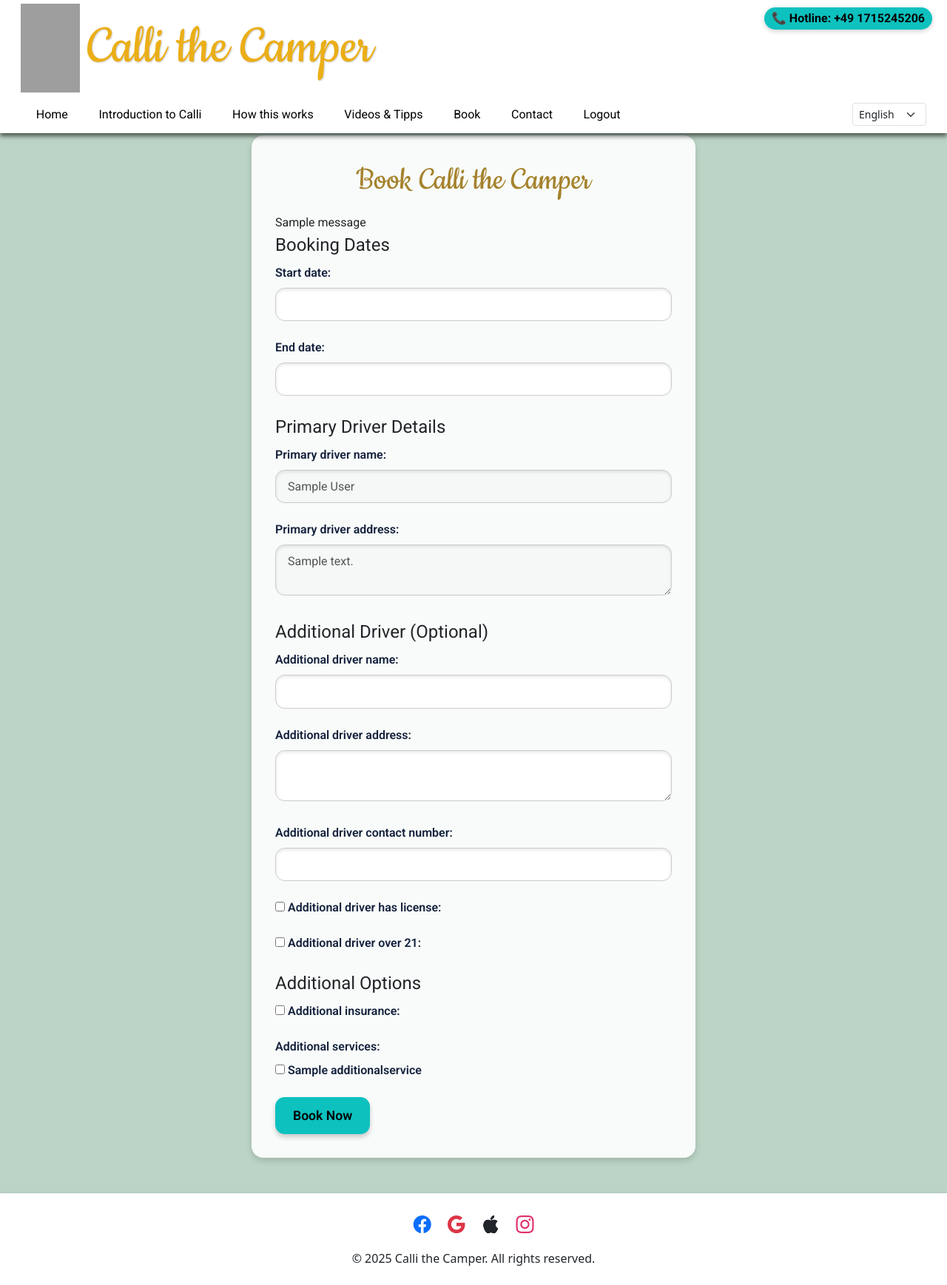
After one commit to LanaD-coder/CalliDerCameper, a Django app: page /campervan/1/book/ in a window 1280 px wide. The commit adds this page. Shown: the whole page at 74% size. Run offline with Django 5.2, Linux system fonts and the light colour scheme; a user stored in the database is signed in; tables that the repository leaves empty hold one stand-in row (values such as "Sample post"); one stand-in notice (Sample message) is shown; grey boxes are pictures that could not be loaded.

Commit message:
add booking, additional services models and css styling to allauth pages

```diff
--- a/accounts/models.py
+++ b/accounts/models.py
@@ -3,6 +3,8 @@ from django.db import models
 
 class UserProfile(models.Model):
     user = models.OneToOneField(User, on_delete=models.CASCADE)
+    phone_number = models.CharField(max_length=20, blank=True)
+    address = models.TextField(blank=True)
     receive_offers = models.BooleanField(default=False)
     wants_to_list_camper = models.BooleanField(default=False)
 
--- /dev/null
+++ b/rentals/forms.py
@@ -0,0 +1,71 @@
+from django import forms
+from .models import Booking
+
+class BookingForm(forms.ModelForm):
+    primary_driver_name = forms.CharField(required=False, disabled=True)
+    primary_driver_address = forms.CharField(widget=forms.Textarea(attrs={'rows': 2}), required=False, disabled=True)
+
+    def __init__(self, *args, **kwargs):
+        self.user = kwargs.pop('user', None)
+        self.campervan = kwargs.pop('campervan', None)
+        super().__init__(*args, **kwargs)
+
+        # Set primary driver fields for display
+        if self.user:
+            self.fields['primary_driver_name'].initial = self.user.get_full_name()
+            if hasattr(self.user, 'userprofile'):
+                self.fields['primary_driver_address'].initial = self.user.userprofile.address
+
+    def save(self, commit=True):
+        booking = super().save(commit=False)
+        if self.user:
+            booking.primary_driver = self.user
+        if self.campervan:
+            booking.campervan = self.campervan
+        if commit:
+            booking.save()
+            self.save_m2m()
+        return booking
+
+    class Meta:
+        model = Booking
+        fields = [
+            'start_date', 'end_date',
+            'additional_driver_name', 'additional_driver_address', 'additional_driver_contact_number',
+            'additional_driver_has_license', 'additional_driver_over_21',
+            'additional_insurance', 'additional_services'
+        ]
+        widgets = {
+            'additional_driver_address': forms.Textarea(attrs={'rows': 2}),
+            'additional_services': forms.CheckboxSelectMultiple(),
+        }
+
+    def clean(self):
+        cleaned_data = super().clean()
+        start_date = cleaned_data.get('start_date')
+        end_date = cleaned_data.get('end_date')
+
+        # Date validation
+        if start_date and end_date and end_date < start_date:
+            raise forms.ValidationError("End date cannot be before start date.")
+
+        # Additional driver validations
+        name = cleaned_data.get('additional_driver_name')
+        contact = cleaned_data.get('additional_driver_contact_number')
+        has_license = cleaned_data.get('additional_driver_has_license')
+        over_21 = cleaned_data.get('additional_driver_over_21')
+
+        if name:
+            if not contact:
+                self.add_error('additional_driver_contact_number', "Contact number is required for additional driver.")
+            if not has_license:
+                self.add_error('additional_driver_has_license', "You must confirm the additional driver has a valid driver's license.")
+            if not over_21:
+                self.add_error('additional_driver_over_21', "Additional driver must be over 21 years old.")
+        else:
+            # If no additional driver name, clear out dependent fields
+            cleaned_data['additional_driver_contact_number'] = None
+            cleaned_data['additional_driver_has_license'] = False
+            cleaned_data['additional_driver_over_21'] = False
+
+        return cleaned_data
--- /dev/null
+++ b/rentals/templates/rentals/booking_form.html
@@ -0,0 +1,86 @@
+{% extends "base.html" %}
+{% load static %}
+{% load i18n %}
+
+{% block content %}
+<section id="booking-section" class="form-section">
+  <h2>{% trans "Book Calli the Camper" %}</h2>
+
+  {% if messages %}
+    {% for message in messages %}
+      <div class="form-message">
+        {{ message }}
+      </div>
+    {% endfor %}
+  {% endif %}
+
+  <form method="post" novalidate>
+    {% csrf_token %}
+
+    <fieldset>
+      <legend>{% trans "Booking Dates" %}</legend>
+
+      <label for="{{ form.start_date.id_for_label }}">{{ form.start_date.label }}:</label>
+      {{ form.start_date }}
+      <div class="field-error">{{ form.start_date.errors }}</div>
+
+      <label for="{{ form.end_date.id_for_label }}">{{ form.end_date.label }}:</label>
+      {{ form.end_date }}
+      <div class="field-error">{{ form.end_date.errors }}</div>
+    </fieldset>
+
+    <fieldset>
+      <legend>{% trans "Primary Driver Details" %}</legend>
+
+      <label for="{{ form.primary_driver_name.id_for_label }}">{{ form.primary_driver_name.label }}:</label>
+      {{ form.primary_driver_name }}
+      <div class="field-error">{{ form.primary_driver_name.errors }}</div>
+
+      <label for="{{ form.primary_driver_address.id_for_label }}">{{ form.primary_driver_address.label }}:</label>
+      {{ form.primary_driver_address }}
+      <div class="field-error">{{ form.primary_driver_address.errors }}</div>
+    </fieldset>
+
+    <fieldset>
+      <legend>{% trans "Additional Driver (Optional)" %}</legend>
+
+      <label for="{{ form.additional_driver_name.id_for_label }}">{{ form.additional_driver_name.label }}:</label>
+      {{ form.additional_driver_name }}
+      <div class="field-error">{{ form.additional_driver_name.errors }}</div>
+
+      <label for="{{ form.additional_driver_address.id_for_label }}">{{ form.additional_driver_address.label }}:</label>
+      {{ form.additional_driver_address }}
+      <div class="field-error">{{ form.additional_driver_address.errors }}</div>
+
+      <label for="{{ form.additional_driver_contact_number.id_for_label }}">{{ form.additional_driver_contact_number.label }}:</label>
+      {{ form.additional_driver_contact_number }}
+      <div class="field-error">{{ form.additional_driver_contact_number.errors }}</div>
+
+      <div>
+        {{ form.additional_driver_has_license }} {{ form.additional_driver_has_license.label_tag }}
+        <div class="field-error">{{ form.additional_driver_has_license.errors }}</div>
+      </div>
+
+      <div>
+        {{ form.additional_driver_over_21 }} {{ form.additional_driver_over_21.label_tag }}
+        <div class="field-error">{{ form.additional_driver_over_21.errors }}</div>
+      </div>
+    </fieldset>
+
+    <fieldset>
+      <legend>{% trans "Additional Options" %}</legend>
+
+      <div>
+        {{ form.additional_insurance }} {{ form.additional_insurance.label_tag }}
+        <div class="field-error">{{ form.additional_insurance.errors }}</div>
+      </div>
+
+      <label for="{{ form.additional_services.id_for_label }}">{{ form.additional_services.label }}:</label>
+      {{ form.additional_services }}
+      <div class="field-error">{{ form.additional_services.errors }}</div>
+    </fieldset>
+
+    <button type="submit" id="book-now-btn">{% trans "Book Now" %}</button>
+  </form>
+</section>
+{% endblock %}
--- a/rentals/urls.py
+++ b/rentals/urls.py
@@ -3,4 +3,7 @@ from . import views
 
 urlpatterns = [
     path('', views.home, name='home'),
+     path('campervan/<int:pk>/', views.campervan_detail, name='campervan_detail'),
+    path('campervan/<int:pk>/book/', views.book_campervan, name='book_campervan'),
+    path('api/campervan/<int:pk>/booked_dates/', views.booked_dates_api, name='booked_dates_api'),
 ]
--- a/rentals/views.py
+++ b/rentals/views.py
@@ -1,8 +1,12 @@
-from django.shortcuts import get_object_or_404, render
+from django.contrib.auth.decorators import login_required
+from django.shortcuts import get_object_or_404, render, redirect
 from .models import Campervan, Booking, SeasonalRate
 from datetime import timedelta
+from django.http import JsonResponse
 import json
 from django.utils.translation import gettext as _
+from django.contrib import messages
+from .forms import BookingForm
 
 
 def home(request):
@@ -69,8 +73,38 @@ def campervan_detail(request, pk):
     context = {
             'van': campervan,
             'van_images': images,
-            'date_prices': json.dumps(date_prices_dict),  # JSON string
-            # add other context vars like booked_dates, calendar_events, etc.
+            'date_prices': json.dumps(date_prices_dict),
+
     }
 
     return render(request, 'home.html', context)
+
+
+@login_required(login_url='/account/login/')
+def book_campervan(request, pk):
+    campervan = get_object_or_404(Campervan, pk=pk)
+
+    initial_data = {}
+    if 'start_date' in request.GET and 'end_date' in request.GET:
+        initial_data['start_date'] = request.GET['start_date']
+        initial_data['end_date'] = request.GET['end_date']
+
+    if request.method == 'POST':
+        form = BookingForm(request.POST, user=request.user, campervan=campervan)
+        if form.is_valid():
+            booking = form.save(commit=False)
+            # campervan set in form.save(), so no need to set here again
+            booking.save()
+            messages.success(request, _('Booking confirmed!'))
+            return redirect('campervan_detail', pk=campervan.pk)
+    else:
+        form = BookingForm(initial=initial_data, user=request.user, campervan=campervan)
+
+    return render(request, 'rentals/booking_form.html', {'form': form, 'campervan': campervan})
+
+
+def booked_dates_api(request, pk):
+    campervan = get_object_or_404(Campervan, pk=pk)
+    bookings = campervan.bookings.all()
+    booked_ranges = [{'start': b.start_date.isoformat(), 'end': b.end_date.isoformat()} for b in bookings]
+    return JsonResponse(booked_ranges, safe=False)
--- a/static/css/styles.css
+++ b/static/css/styles.css
@@ -4,10 +4,16 @@
   padding: 0;
 }
 
+html, body {
+  height: 100%;
+  margin: 0;
+}
+
 body {
+  display: flex;
+  flex-direction: column;
+  min-height: 100vh;
   background-color: #bbd4c5;
-  margin: 0;
-  height: 100vh;
 }
 
 /* Fonts */
@@ -30,25 +36,40 @@ body {
   margin-top: 135px;
 }
 
+.hotline-label {
+  position: fixed;
+  top: 10px;
+  right: 20px;
+  background-color: #0dc1bf;
+  color: black;
+  padding: 3px 10px;
+  margin-bottom: 5px;
+  border-radius: 20px;
+  font-weight: bold;
+  font-family: 'Roboto', sans-serif;
+  box-shadow: 0 2px 6px rgba(0,0,0,0.2);
+  z-index: 1000;
+}
+
 /* Navbar */
 .navbar {
   position: fixed;
   top: 0;
   left: 0;
   width: 100%;
-  z-index: 1000;
   display: flex;
   align-items: center;
-  background-color: #ebae16;
+  background-color: white;
   padding: 0 1rem;
   justify-content: space-between;
   flex-wrap: wrap;
   box-shadow: 0 4px 6px rgba(0, 0, 0, 0.6);
+  z-index: 1050;
 }
 
 #site-title {
   font-family: "Cookie", cursive;
-  color: black;
+  color: #ebae16;
   font-size: 5rem;
   text-shadow: 1px 1px 2px rgba(0, 0, 0, 0.2);
 }
@@ -71,7 +92,7 @@ body {
     top: 0;
     right: 0;
     background-color: rgba(255, 255, 255, 0.85);
-    color: #6edad9;
+    color: #a5822d;
     text-align: center;
     padding: 1.5rem;
     font-size: 1.25rem;
@@ -177,7 +198,7 @@ body {
   }
 
 footer {
-  background-color: #ebae16;
+  background-color: white;
   box-shadow: 0 4px 6px rgba(0, 0, 0, 0.6);
 
 }
@@ -276,8 +297,13 @@ footer {
   line-height: 1.5;
 }
 
-/* === Contact Section === */
-#contact-section {
+/* === Shared Section Styles === */
+#contact-section,
+#login-section,
+#logout-section,
+#signup-section,
+#verify-email-section,
+#booking-section {
   background: rgba(255, 255, 255, 0.9);
   padding: 2rem;
   max-width: 600px;
@@ -287,7 +313,13 @@ footer {
   font-family: 'Roboto', sans-serif;
 }
 
-#contact-section h2 {
+/* Headings */
+#contact-section h2,
+#login-section h1,
+#logout-section h1,
+#signup-section h1,
+#verify-email-section h1,
+#booking-section h2 {
   font-family: "Cookie", cursive;
   font-size: 3rem;
   color: #a5822d;
@@ -295,29 +327,42 @@ footer {
   margin-bottom: 1rem;
 }
 
-.form-message {
-  background-color: #e5f4e3;
-  color: #237804;
-  padding: 1rem;
-  border-radius: 0.5rem;
-  margin-bottom: 1rem;
-  text-align: center;
-}
-
-#contact-section form {
+/* Form layout */
+#contact-section form,
+#login-section form,
+#logout-section form,
+#signup-section form,
+#verify-email-section form,
+#booking-section form {
   display: flex;
   flex-direction: column;
 }
 
-#contact-section label {
+/* Labels */
+#contact-section label,
+#login-section label,
+#logout-section label,
+#signup-section label,
+#booking-section label {
   margin-bottom: 0.5rem;
   font-weight: 600;
   color: #14213D;
 }
 
+/* Inputs and textareas */
 #contact-section input[type="text"],
 #contact-section input[type="email"],
-#contact-section textarea {
+#contact-section textarea,
+#login-section input[type="text"],
+#login-section input[type="email"],
+#login-section input[type="password"],
+#signup-section input[type="text"],
+#signup-section input[type="email"],
+#signup-section input[type="password"],
+#booking-section input[type="text"],
+#booking-section input[type="email"],
+#booking-section input[type="date"],
+#booking-section textarea {
   width: 100%;
   padding: 0.6rem 1rem;
   border-radius: 0.8rem;
@@ -330,22 +375,40 @@ footer {
   resize: vertical;
 }
 
+/* Focus styles */
 #contact-section input[type="text"]:focus,
 #contact-section input[type="email"]:focus,
-#contact-section textarea:focus {
+#contact-section textarea:focus,
+#login-section input[type="text"]:focus,
+#login-section input[type="email"]:focus,
+#login-section input[type="password"]:focus,
+#signup-section input[type="text"]:focus,
+#signup-section input[type="email"]:focus,
+#signup-section input[type="password"]:focus,
+#booking-section input[type="text"]:focus,
+#booking-section input[type="email"]:focus,
+#booking-section input[type="date"]:focus,
+#booking-section textarea:focus {
   border-color: #ebae16;
   outline: none;
   box-shadow: inset 0 2px 4px rgba(0,0,0,0.1);
   background-color: #fff;
 }
 
+/* Field errors */
 .field-error {
   color: red;
   font-size: 0.85rem;
   margin-bottom: 1rem;
 }
 
-#send-message-btn {
+/* Buttons */
+#send-message-btn,
+#login-section button[type="submit"],
+#logout-section button[type="submit"],
+#signup-section button[type="submit"],
+#verify-email-section button[type="submit"],
+#booking-section button[type="submit"] {
   background-color: #0dc1bf;
   color: black;
   padding: 0.75rem 1.5rem;
@@ -360,10 +423,21 @@ footer {
 }
 
 #send-message-btn:hover,
-#send-message-btn:focus {
+#send-message-btn:focus,
+#login-section button[type="submit"]:hover,
+#login-section button[type="submit"]:focus,
+#logout-section button[type="submit"]:hover,
+#logout-section button[type="submit"]:focus,
+#signup-section button[type="submit"]:hover,
+#signup-section button[type="submit"]:focus,
+#verify-email-section button[type="submit"]:hover,
+#verify-email-section button[type="submit"]:focus,
+#booking-section button[type="submit"]:hover,
+#booking-section button[type="submit"]:focus {
   background-color: #6edad9;
   outline: none;
 }
+
 
 /* === FAQ Section === */
 #faq-section {
--- a/templates/account/logout.html
+++ b/templates/account/logout.html
@@ -5,7 +5,9 @@
 {% block head_title %}
     {% trans "Sign Out" %}
 {% endblock head_title %}
+
 {% block content %}
+<section id="logout-section">
     {% element h1 %}
         {% trans "Sign Out" %}
     {% endelement %}
@@ -24,4 +26,5 @@
             {% endelement %}
         {% endslot %}
     {% endelement %}
+</section>
 {% endblock content %}
--- a/templates/account/signup.html
+++ b/templates/account/signup.html
@@ -5,7 +5,9 @@
 {% block head_title %}
     {% trans "Signup" %}
 {% endblock head_title %}
+
 {% block content %}
+<section id="signup-section">
     {% element h1 %}
         {% trans "Sign Up" %}
     {% endelement %}
@@ -44,4 +46,5 @@
     {% if SOCIALACCOUNT_ENABLED %}
         {% include "socialaccount/snippets/login.html" with page_layout="entrance" %}
     {% endif %}
+</section>
 {% endblock content %}
--- a/templates/base.html
+++ b/templates/base.html
@@ -55,7 +55,7 @@
         <li class="nav-item"><a class="nav-link" href="/about">{{ _('Introduction to Calli') }}</a></li>
         <li class="nav-item"><a class="nav-link" href="/information">{{ _('How this works') }}</a></li>
         <li class="nav-item"><a class="nav-link" href="/videos">{{ _('Videos & Tipps') }}</a></li>
-        <li class="nav-item"><a class="nav-link" href="/booking">{{ _('Book') }}</a></li>
+        <li class="nav-item"><a class="nav-link" href="/">{{ _('Book') }}</a></li>
         <li class="nav-item"><a class="nav-link" href="/contact">{{ _('Contact') }}</a></li>
 
         {% if user.is_authenticated %}
@@ -71,6 +71,10 @@
           </li>
         {% endif %}
       </ul>
+
+      <div class="hotline-label">
+        📞 Hotline: +49 1715245206
+      </div>
 
       <form action="{% url 'set_language' %}" method="post" class="ms-3">
         {% csrf_token %}
@@ -93,16 +97,19 @@
 </div>
 
 <!-- Footer -->
-<footer class="text-center py-4 border-top">
+<footer class="text-center py-4">
   <div class="mb-3">
-    <a href="https://www.facebook.com" target="_blank" class="text-primary mx-2 fs-4">
+    <a href="https://www.facebook.com" target="_blank" class="text-primary mx-2 fs-4 text-decoration-none">
       <i class="bi bi-facebook"></i>
     </a>
-    <a href="https://www.google.com" target="_blank" class="text-danger mx-2 fs-4">
+    <a href="https://www.google.com" target="_blank" class="text-danger mx-2 fs-4 text-decoration-none">
       <i class="bi bi-google"></i>
     </a>
-    <a href="https://www.apple.com" target="_blank" class="text-dark mx-2 fs-4">
+    <a href="https://www.apple.com" target="_blank" class="text-dark mx-2 fs-4 text-decoration-none">
       <i class="bi bi-apple"></i>
+    </a>
+    <a href="https://www.instagram.com" target="_blank" class="mx-2 fs-4 text-decoration-none" style="color: #E1306C;">
+      <i class="bi bi-instagram"></i>
     </a>
   </div>
   &copy; {{ current_year|default:2025 }} Calli the Camper. All rights reserved.
```
Also changed, not shown: accounts/urls.py (+8 -0 lines), rentals/admin.py (+51 -3 lines), rentals/models.py (+84 -11 lines), templates/account/login.html (+22 -9 lines), templates/account/verification_sent.html (+12 -2 lines), templates/home.html (+88 -19 lines), accounts/migrations/0002_userprofile_address_userprofile_phone_number.py (added), accounts/templates/accounts/booking.html (deleted), rentals/migrations/0007_additionalservice_booking_additional_driver_address_and_more.py (added), rentals/migrations/0008_additionalservice_description_and_more.py (added).
